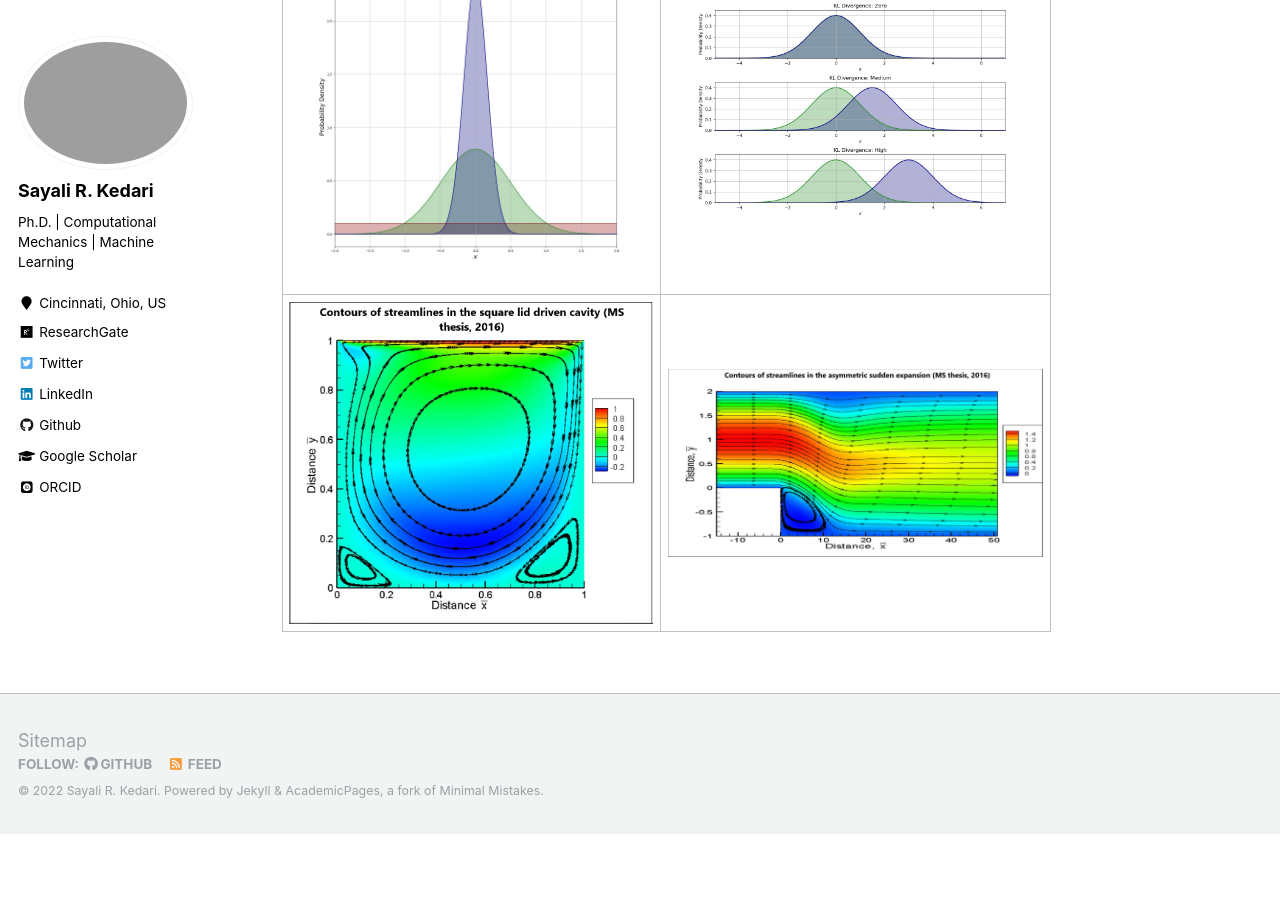
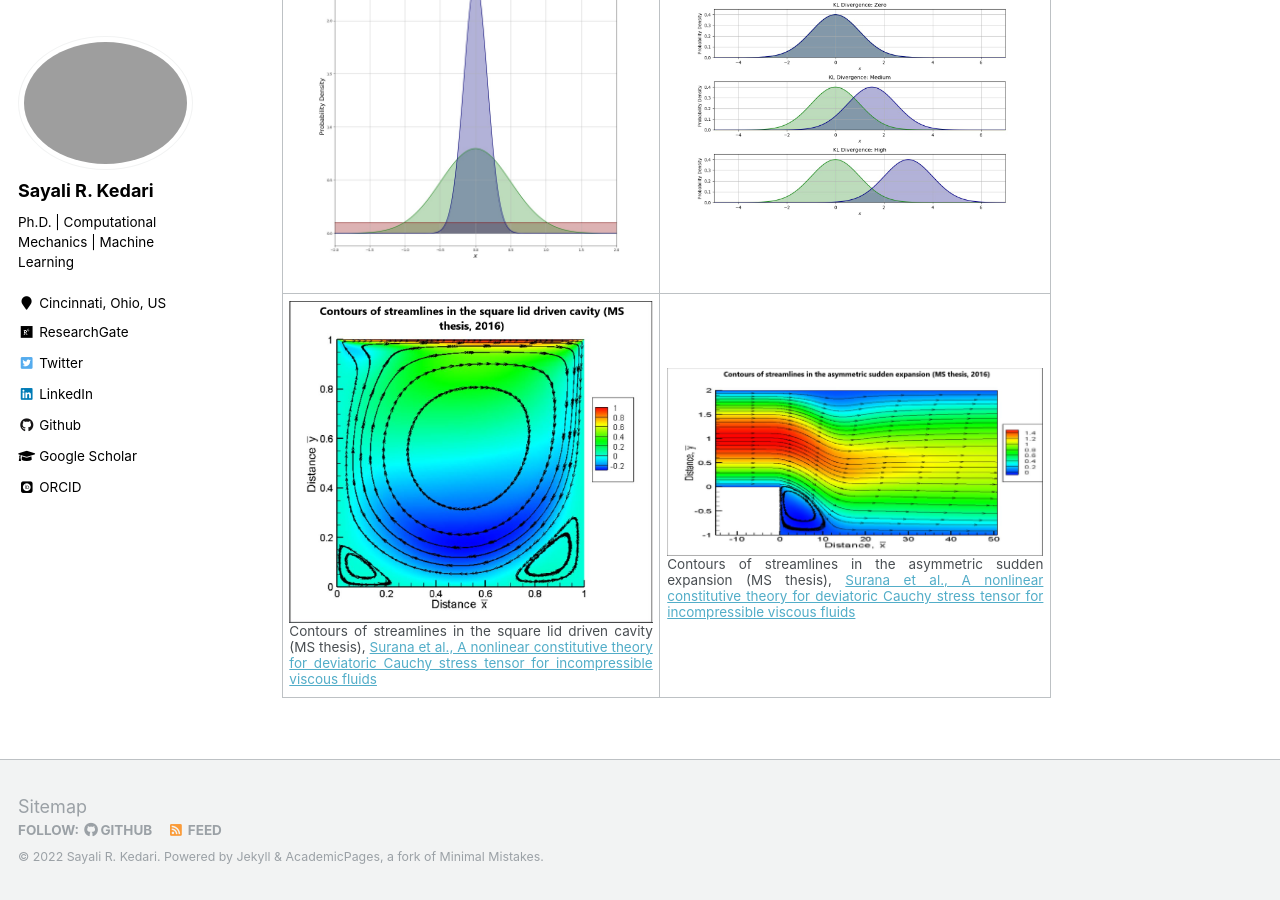
Before and after one commit to sayalirked/sayalirked.github.io, a Jekyll site: the page built from _pages/about.md, in a window 1280 px wide and 900 px high, scrolled down 2369 px. Built offline with Jekyll 4.4.1, drawn with Linux system fonts in a browser that asks for light colours; some web fonts are replaced; before the commit the page ends 3203 px from its top, so only the background shows below that.

Commit message:
Update about.md - research paper links

```diff
--- a/_pages/about.md
+++ b/_pages/about.md
@@ -73,9 +73,11 @@ I like to travel and share my experiences. You can read about some of my trips a
 <tr>
   <td class="left">
         <img src="https://sayalirked.github.io/images/publpics/cavityM2.png" alt="Lid driven cavity" title="Contours of streamlines in the square lid driven cavity (MS thesis, 2016)"/>
+    <label>Contours of streamlines in the square lid driven cavity (MS thesis), <a href="">Surana et al., A nonlinear constitutive theory for deviatoric Cauchy stress tensor for incompressible viscous fluids</a></label>
   </td>
   <td class="right">
         <img src="https://sayalirked.github.io/images/publpics/expansion15_800x400.png" alt="asymmetric sudden expansion" title="Contours of streamlines in the asymmetric sudden expansion (MS thesis, 2016)"/>
+    <label>Contours of streamlines in the asymmetric sudden expansion (MS thesis), <a href="">Surana et al., A nonlinear constitutive theory for deviatoric Cauchy stress tensor for incompressible viscous fluids</a></label>
   </td>
 </tr>
 </table>
```
